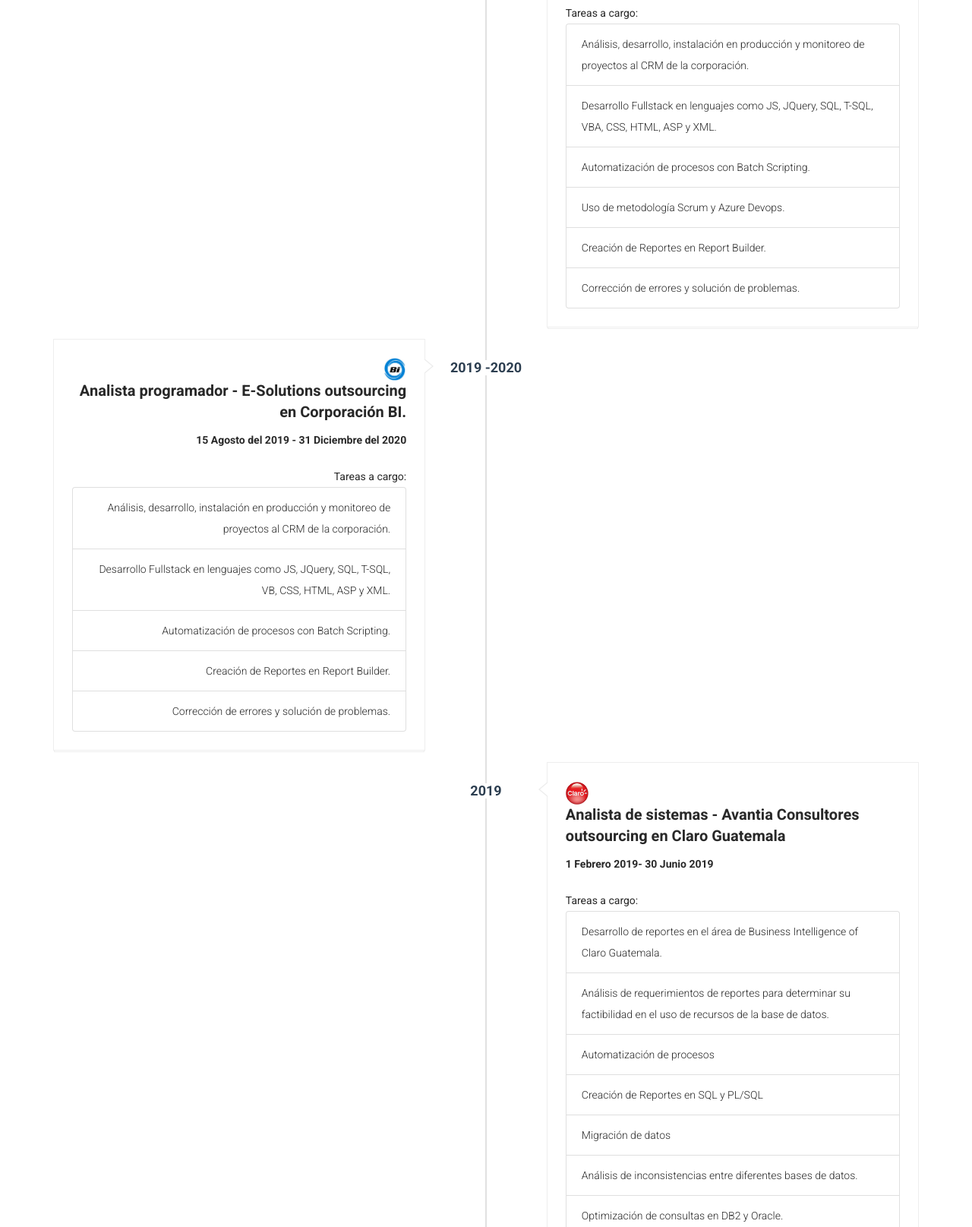
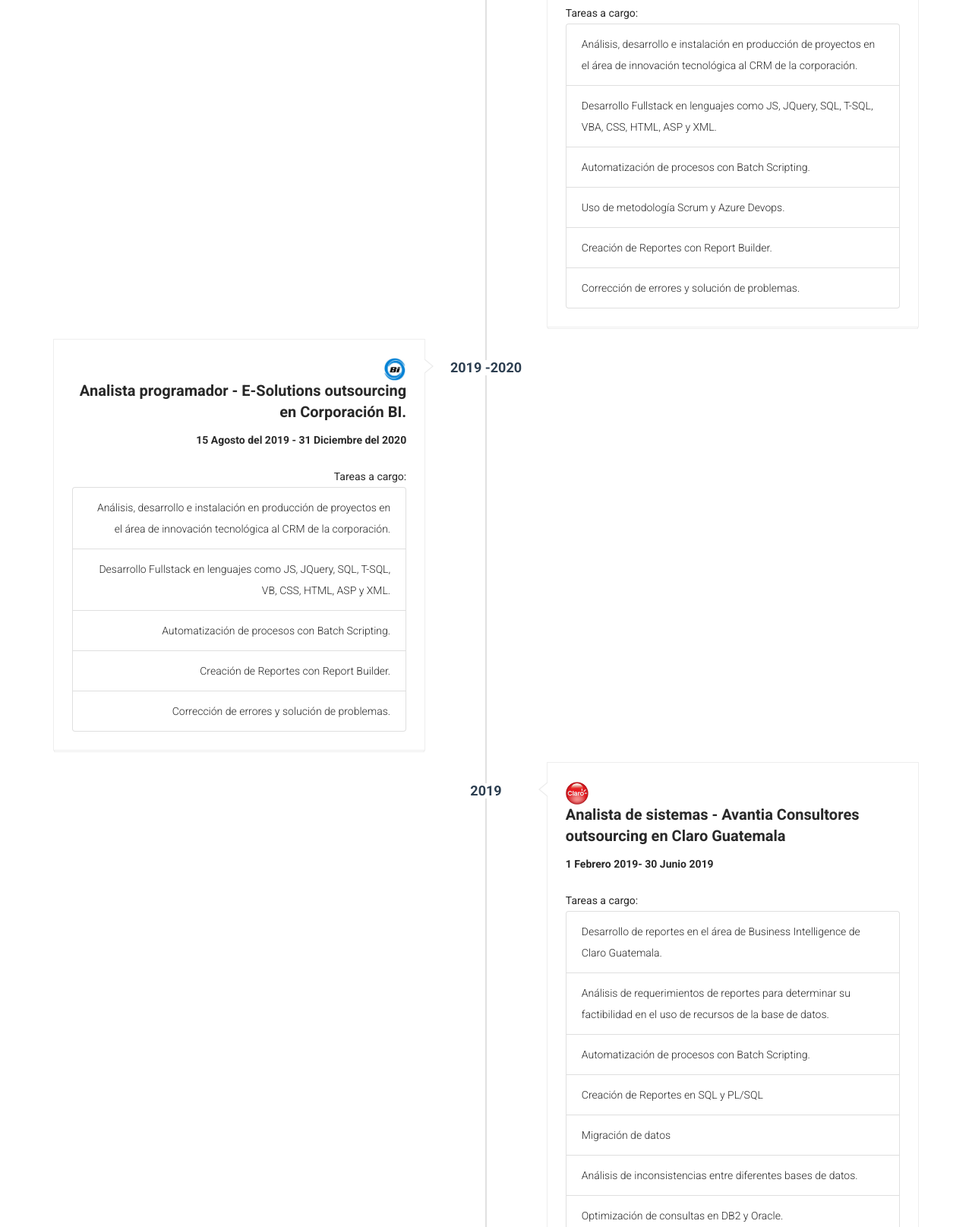
Before and after one commit to WernerOvalle/Portafolio_Antiguo, a website: page index.html in a window 1280 px wide. Shown: the part 2634-4249 px from the top of the page at 76% size. Drawn offline with Linux system fonts and the light colour scheme; files whose address does not match are found by name.

```diff
--- a/index.html
+++ b/index.html
@@ -259,11 +259,11 @@
                                         <div class="timeline-body">
 											<strong>Tareas a cargo:</strong>
 											<ul class="list-group">
-												<li class="list-group-item">Análisis, desarrollo, instalación en producción y monitoreo de proyectos al CRM de la corporación.</li>
+												<li class="list-group-item">Análisis, desarrollo e instalación en producción de proyectos en el área de innovación tecnológica al CRM de la corporación.</li>
 												<li class="list-group-item">Desarrollo Fullstack en lenguajes como JS, JQuery, SQL, T-SQL, VBA, CSS, HTML, ASP y XML.</li>
 												<li class="list-group-item">Automatización de procesos con Batch Scripting.</li>
 												<li class="list-group-item">Uso de metodología Scrum y Azure Devops.</li>
-												<li class="list-group-item">Creación de Reportes en Report Builder.</li>
+												<li class="list-group-item">Creación de Reportes con Report Builder.</li>
 												<li class="list-group-item">Corrección de errores y solución de problemas.</li>
 
 											  </ul>
@@ -290,10 +290,10 @@
                                         <div class="timeline-body">
 											<strong>Tareas a cargo:</strong>
 											<ul class="list-group">
-												<li class="list-group-item">Análisis, desarrollo, instalación en producción y monitoreo de proyectos al CRM de la corporación.</li>
+												<li class="list-group-item">Análisis, desarrollo e instalación en producción de proyectos en el área de innovación tecnológica al CRM de la corporación.</li>
 												<li class="list-group-item">Desarrollo Fullstack en lenguajes como JS, JQuery, SQL, T-SQL, VB, CSS, HTML, ASP y XML.</li>
 												<li class="list-group-item">Automatización de procesos con Batch Scripting.</li>
-												<li class="list-group-item">Creación de Reportes en Report Builder.</li>
+												<li class="list-group-item">Creación de Reportes con Report Builder.</li>
 												<li class="list-group-item">Corrección de errores y solución de problemas.</li>
 
 											  </ul>
@@ -318,9 +318,9 @@
                                         <div class="timeline-body">
 											<strong>Tareas a cargo:</strong>
 											<ul>
-												<li class="list-group-item">Desarrollo de reportes en el área de Business Intelligence of Claro Guatemala.</li>
+												<li class="list-group-item">Desarrollo de reportes en el área de Business Intelligence de Claro Guatemala.</li>
 												<li class="list-group-item">Análisis de requerimientos de reportes para determinar su factibilidad en el uso de recursos de la base de datos.</li>
-												<li class="list-group-item">Automatización de procesos</li>
+												<li class="list-group-item">Automatización de procesos con Batch Scripting.</li>
 												<li class="list-group-item">Creación de Reportes en SQL y PL/SQL</li>
 												<li class="list-group-item">Migración de datos</li>
 												<li class="list-group-item">Análisis de inconsistencias entre diferentes bases de datos.</li>
```
Also changed, not shown: dist/index.html.
